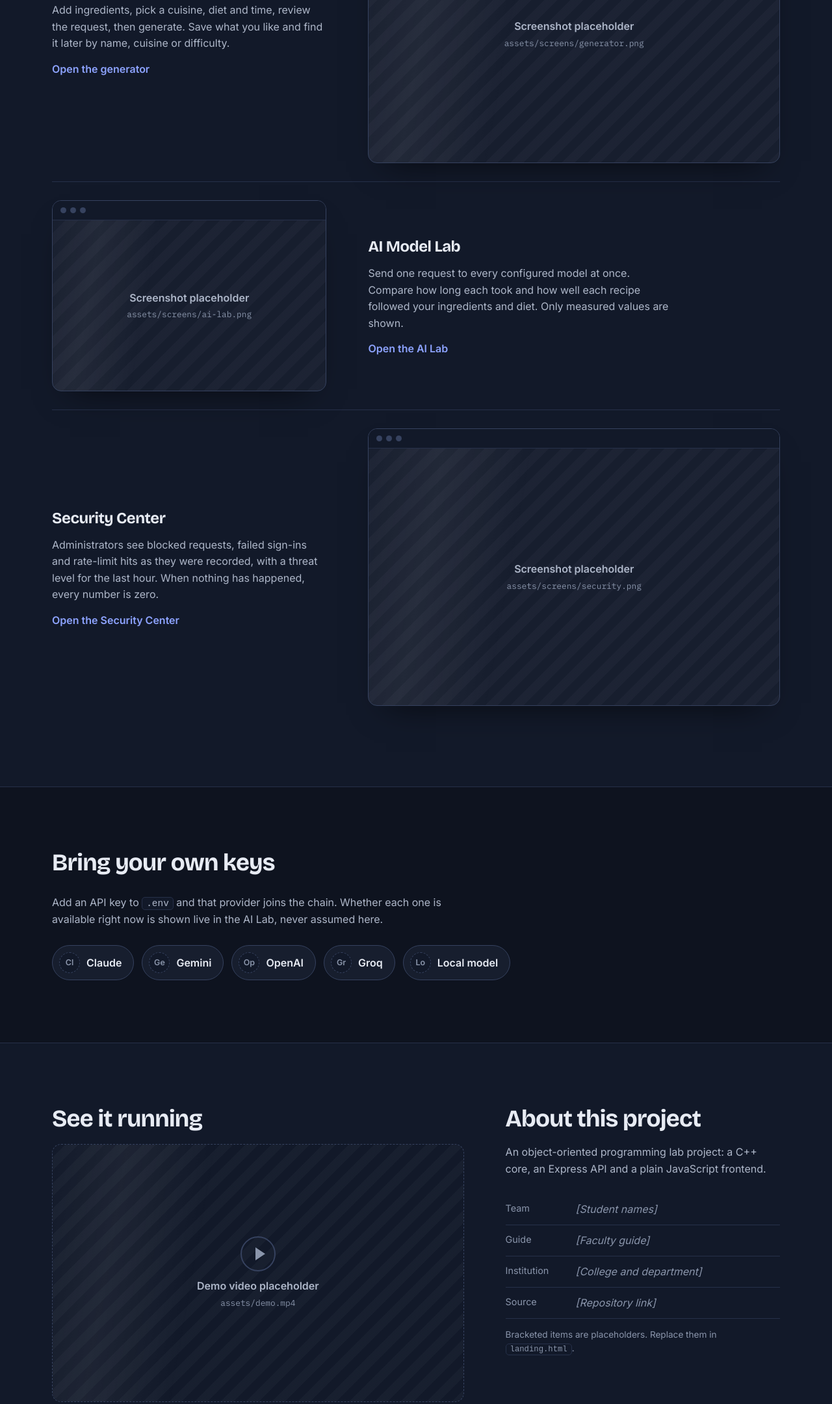
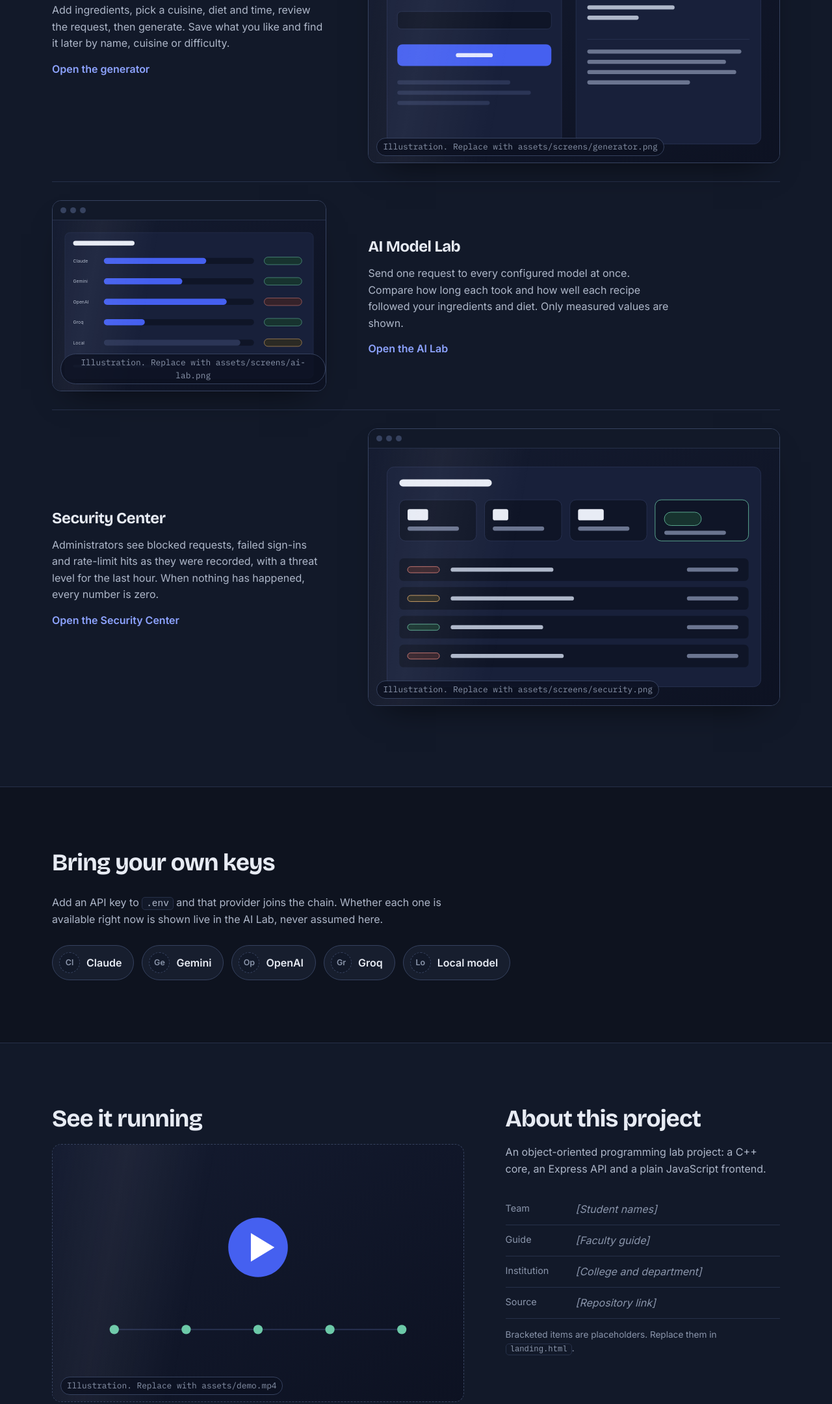
Before and after one commit to ScriptSynapse/AI-Recipe-Generator, a website: page frontend/landing.html in a window 1280 px wide. Shown: the part 1692-3852 px from the top of the page at 65% size. Drawn offline with nearby package versions, Linux system fonts and the light colour scheme; no server answers.

Commit message:
Added a landing page

```diff
--- a/frontend/css/landing.css
+++ b/frontend/css/landing.css
@@ -156,3 +156,9 @@
   .js-reveal .reveal { opacity: 1; transform: none; }
   .shot-body::after, .video-frame::after { animation: none; display: none; }
 }
+
+/* illustrated placeholders: the art fills the frame, a caption says it is not a real screenshot */
+.shot-body:has(.art), .video-frame:has(.art) { display: block; padding: 0; background: none; }
+.art { display: block; width: 100%; height: auto; }
+.shot-body .shot-file, .video-frame .shot-file { position: absolute; left: 12px; bottom: 10px; z-index: 1; padding: 3px 9px; border-radius: 999px; background: rgba(13, 18, 34, 0.82); border: 1px solid var(--color-line-strong); }
+.video-frame:has(.art) .play { display: none; }
--- a/frontend/landing.html
+++ b/frontend/landing.html
@@ -106,7 +106,7 @@
           </div>
           <figure class="shot" data-src="assets/screens/generator.png" data-alt="The recipe generator">
             <div class="shot-bar" aria-hidden="true"><i></i><i></i><i></i></div>
-            <div class="shot-body"><p class="shot-note">Screenshot placeholder</p><p class="shot-file">assets/screens/generator.png</p></div>
+            <div class="shot-body"><img class="art" src="assets/art/generator.svg" alt="" width="800" height="500"><p class="shot-file">Illustration. Replace with assets/screens/generator.png</p></div>
           </figure>
         </article>
 
@@ -118,7 +118,7 @@
           </div>
           <figure class="shot" data-src="assets/screens/ai-lab.png" data-alt="The AI Model Lab comparing several models">
             <div class="shot-bar" aria-hidden="true"><i></i><i></i><i></i></div>
-            <div class="shot-body"><p class="shot-note">Screenshot placeholder</p><p class="shot-file">assets/screens/ai-lab.png</p></div>
+            <div class="shot-body"><img class="art" src="assets/art/ai-lab.svg" alt="" width="800" height="500"><p class="shot-file">Illustration. Replace with assets/screens/ai-lab.png</p></div>
           </figure>
         </article>
 
@@ -130,7 +130,7 @@
           </div>
           <figure class="shot" data-src="assets/screens/security.png" data-alt="The Security Center showing recorded events">
             <div class="shot-bar" aria-hidden="true"><i></i><i></i><i></i></div>
-            <div class="shot-body"><p class="shot-note">Screenshot placeholder</p><p class="shot-file">assets/screens/security.png</p></div>
+            <div class="shot-body"><img class="art" src="assets/art/security.svg" alt="" width="800" height="500"><p class="shot-file">Illustration. Replace with assets/screens/security.png</p></div>
           </figure>
         </article>
       </div>
@@ -158,9 +158,9 @@
           <h2 id="proj-title">See it running</h2>
           <figure class="video" id="demo-video" data-src="assets/demo.mp4">
             <div class="video-frame">
+              <img class="art" src="assets/art/demo-poster.svg" alt="" width="800" height="500">
               <span class="play" aria-hidden="true"></span>
-              <p class="shot-note">Demo video placeholder</p>
-              <p class="shot-file">assets/demo.mp4</p>
+              <p class="shot-file">Illustration. Replace with assets/demo.mp4</p>
             </div>
           </figure>
         </div>
```
Also changed, not shown: tests/node/landing.test.js (+3 -2 lines), README.md, frontend/assets/art/ai-lab.svg (added), frontend/assets/art/demo-poster.svg (added), frontend/assets/art/generator.svg (added), frontend/assets/art/security.svg (added).
